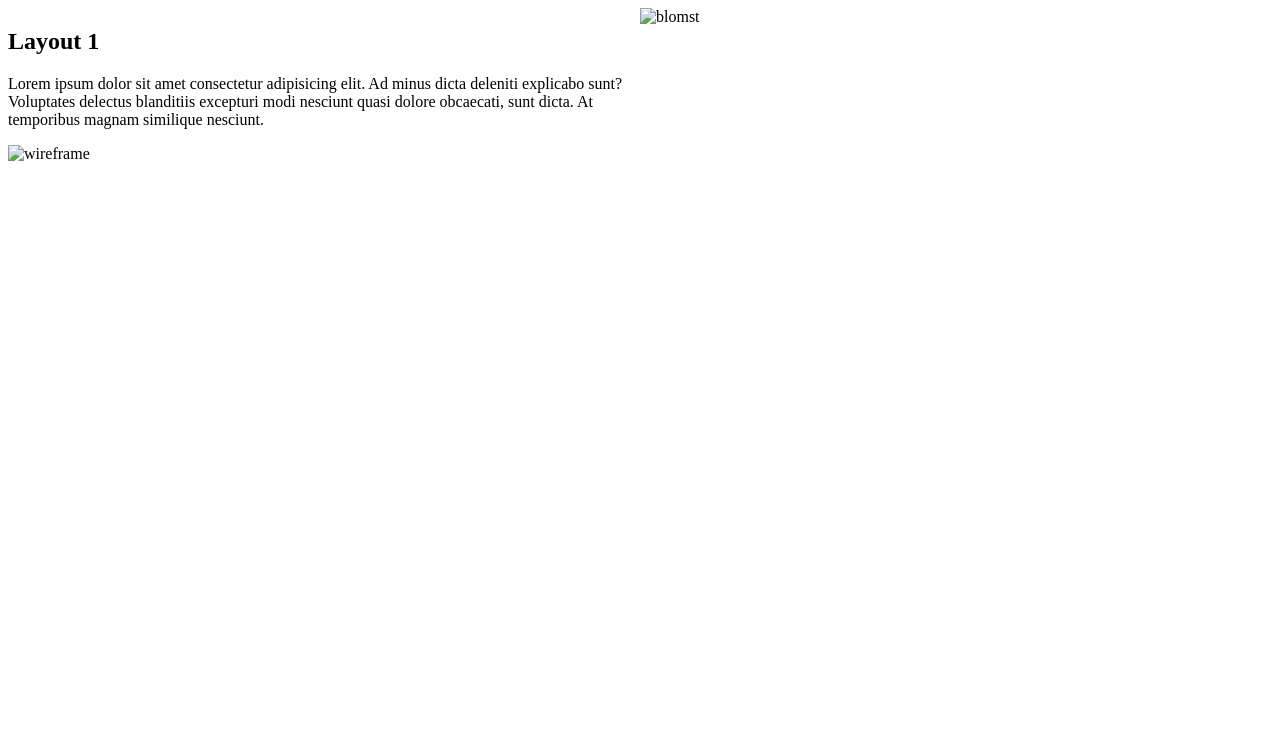
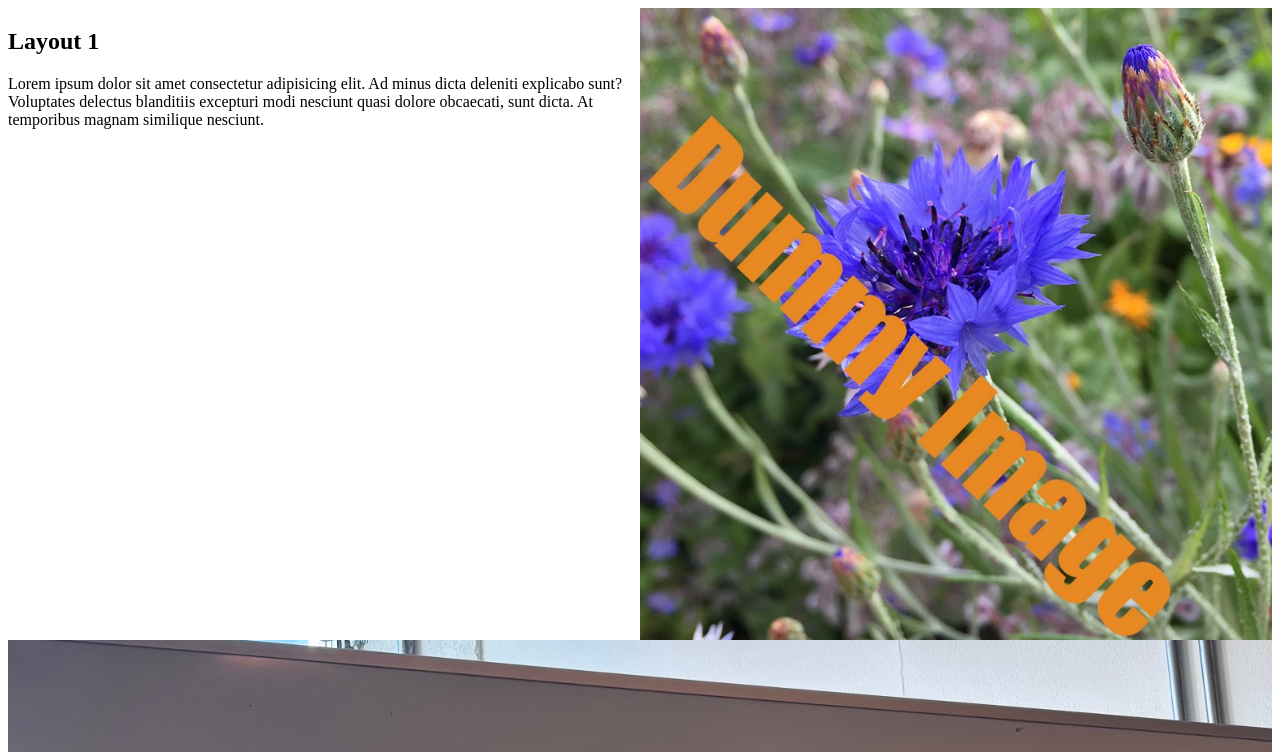
Before and after one commit to Freya0808/layout1, a plain HTML site: page index.html in a window 1280 px wide. Shown: the top 752 px of the page. Drawn offline with Linux system fonts and the light colour scheme; the site is published under a folder, as on GitHub Pages, so addresses that start at the root find nothing.

Commit message:
Add files via upload

```diff
--- a/index.html
+++ b/index.html
@@ -18,12 +18,12 @@
                 magnam similique nesciunt.</p>
         </div>
         <div>
-            <img src="/imgs/dummy-image.webp" alt="blomst">
+            <img src="./imgs/dummy-image.webp" alt="blomst">
         </div>
 
 
     </div>
-    <img src="/imgs/layout1.jpeg" alt="wireframe">
+    <img src="./imgs/layout1.jpeg" alt="wireframe">
 </body>
 
 </html>
```
